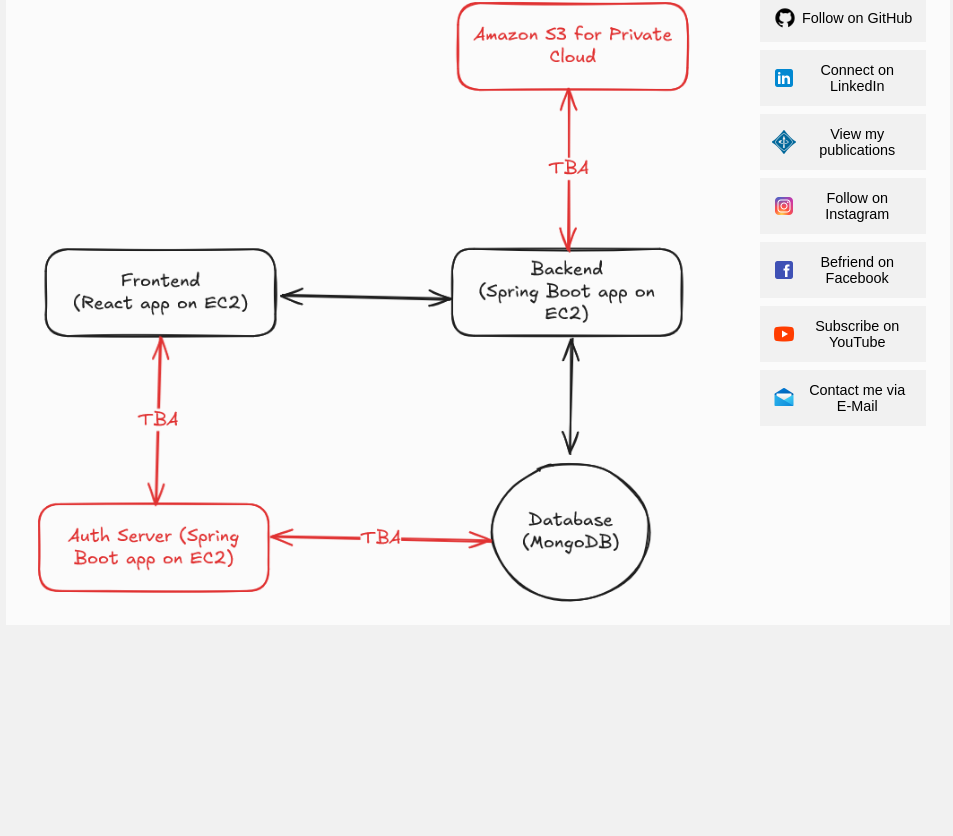
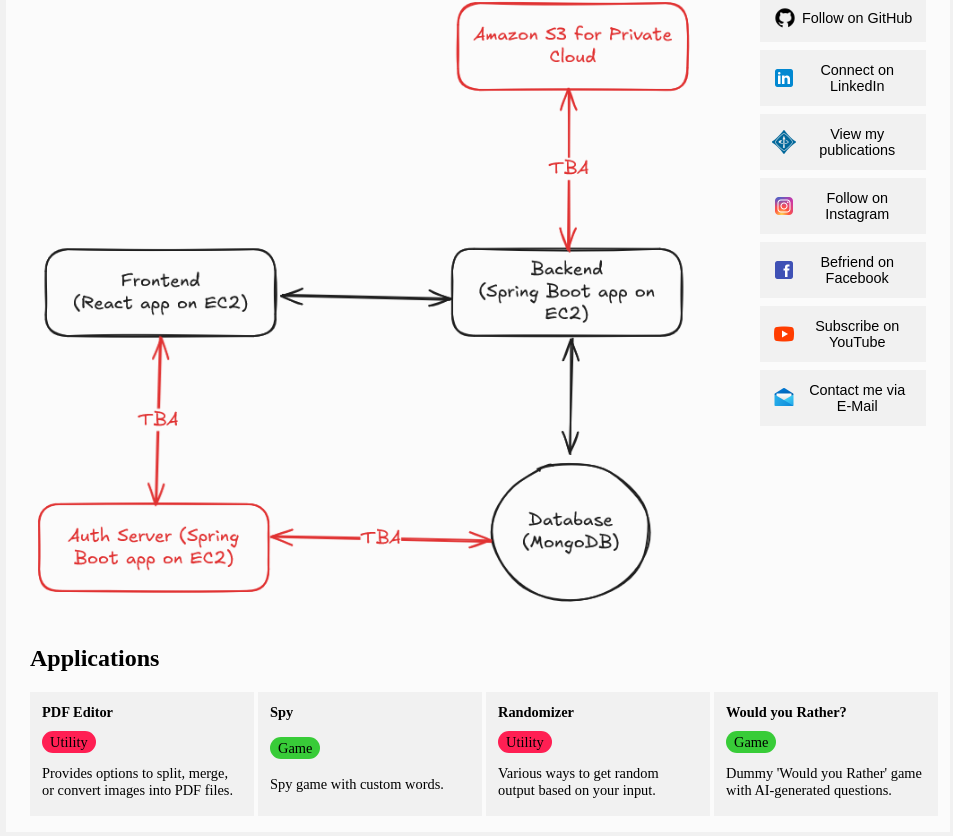
Before and after one commit to mateasmario/bwxor, a React (Vite) app in the folder frontend/: page / in a window 1280 px wide. Shown: the part 445-1281 px from the top of the page, without its empty margins (162-1115 px from the left). Before the commit the page ends 1078 px from the top, so only its background shows below. Built offline with nearby package versions, Linux system fonts and the light colour scheme; a web font is replaced by a local one.

Commit message:
Modified index

```diff
--- a/frontend/src/assets/css/main.css
+++ b/frontend/src/assets/css/main.css
@@ -190,10 +190,6 @@
     color: black;
 }
 
-.menu a:hover {
-    text-decoration: none;
-}
-
 .menu-item:hover {
     background-color: #f5f5f5;
 }
@@ -249,7 +245,6 @@
     display: flex;
     align-items: center;
     gap: 0.3rem;
-    width: 100%;
     font-size: .9rem;
     justify-content: center;
 }
@@ -261,6 +256,10 @@
 
 .button-group-item a {
     text-decoration: none;
+}
+
+.button-full-width {
+    width: 100%;
 }
 
 .home-banner {
@@ -290,3 +289,52 @@
     align-items: center;
     justify-content: center;
 }
+
+.apps {
+    display: grid;
+    grid-template-columns: repeat(auto-fit, minmax(200px, 1fr));
+    gap: 1rem;
+}
+
+.apps a:hover {
+    text-decoration: none;
+}
+
+.app-button {
+    background-color: #f1f1f1;
+    border: 0px;
+    padding: .75rem;
+    display: flex;
+    flex-direction: column;
+    font-size: .9rem;
+    gap: .5rem;
+    min-width: 200px;
+    min-height: 100px;
+}
+
+.app-button-row {
+    flex: 1;
+    color: black;
+}
+
+.app-button:hover {
+    background-color: #f5f5f5;
+    cursor: pointer;
+}
+
+.app-button-title {
+    font-weight: bold;
+}
+
+.app-button-category {
+    padding: .2rem .5rem;
+    border-radius: 20px;
+}
+
+.app-button-category-game {
+    background-color: #38cc38;
+}
+
+.app-button-category-utility {
+    background-color: #ff1f53;
+}
--- a/frontend/src/components/Home.tsx
+++ b/frontend/src/components/Home.tsx
@@ -7,6 +7,34 @@
 import youtube from "../assets/img/social/youtube.png"
 import mail from "../assets/img/social/mail.png"
 import {Link} from "react-router-dom";
+import AppBox from "./app/AppBox.tsx";
+
+const applications = [
+    {
+        "title": "PDF Editor",
+        "description": "Provides options to split, merge, or convert images into PDF files.",
+        "url": "/apps/pdf",
+        "category": "Utility"
+    },
+    {
+        "title": "Spy",
+        "description": "Spy game with custom words.",
+        "url": "/apps/spy",
+        "category": "Game"
+    },
+    {
+        "title": "Randomizer",
+        "description": "Various ways to get random output based on your input.",
+        "url": "/apps/randomizer",
+        "category": "Utility",
+    },
+    {
+        "title": "Would you Rather?",
+        "description": "Dummy 'Would you Rather' game with AI-generated questions.",
+        "url": "/apps/wouldyourather",
+        "category": "Game"
+    }
+]
 
 function Home() {
     return (
@@ -26,12 +54,12 @@
                         <div className="button-group button-group-banner">
                             <div className="button-group-item">
                                 <Link to="/projects">
-                                    <button className="button">View my personal projects</button>
+                                    <button className="button button-full-width">View my personal projects</button>
                                 </Link>
                             </div>
                             <div className="button-group-item">
                                 <Link to="/docu">
-                                    <button className="button">See my technical blog posts</button>
+                                    <button className="button button-full-width">See my technical blog posts</button>
                                 </Link>
 
                             </div>
@@ -50,7 +78,7 @@
                         <div className="button-group button-group-social">
                             <div className="button-group-item">
                                 <a href="https://github.com/mateasmario/">
-                                    <button className="button button-social"><img src={github} width="24" height="24"/>
+                                    <button className="button button-full-width button-social"><img src={github} width="24" height="24"/>
                                         <span
                                             className="hidden-for-mobile">Follow on GitHub</span>
                                     </button>
@@ -58,7 +86,7 @@
                             </div>
                             <div className="button-group-item">
                                 <a href="https://www.linkedin.com/in/mario-matea%C8%99-b31628209/">
-                                    <button className="button button-social"><img src={linkedin} width="24"
+                                    <button className="button button-full-width button-social"><img src={linkedin} width="24"
                                                                                   height="24"/><span
                                         className="hidden-for-mobile">Connect on LinkedIn</span>
                                     </button>
@@ -66,7 +94,7 @@
                             </div>
                             <div className="button-group-item">
                                 <a href="https://ieeexplore.ieee.org/author/523355528908544">
-                                    <button className="button button-social"><img src={ieee} width="24"
+                                    <button className="button button-full-width button-social"><img src={ieee} width="24"
                                                                                   height="24"/><span
                                         className="hidden-for-mobile">View my publications</span>
                                     </button>
@@ -74,7 +102,7 @@
                             </div>
                             <div className="button-group-item">
                                 <a href="https://www.instagram.com/mario.mateas/">
-                                    <button className="button button-social"><img src={instagram} width="24"
+                                    <button className="button button-full-width button-social"><img src={instagram} width="24"
                                                                                   height="24"/><span
                                         className="hidden-for-mobile">Follow on Instagram</span>
                                     </button>
@@ -82,7 +110,7 @@
                             </div>
                             <div className="button-group-item">
                                 <a href="https://www.facebook.com/mateasmario">
-                                    <button className="button button-social"><img src={facebook} width="24"
+                                    <button className="button button-full-width button-social"><img src={facebook} width="24"
                                                                                   height="24"/><span
                                         className="hidden-for-mobile">Befriend on Facebook</span>
                                     </button>
@@ -90,7 +118,7 @@
                             </div>
                             <div className="button-group-item">
                                 <a href="https://www.youtube.com/@mmateas">
-                                    <button className="button button-social"><img src={youtube} width="24"
+                                    <button className="button button-full-width button-social"><img src={youtube} width="24"
                                                                                   height="24"/><span
                                         className="hidden-for-mobile">Subscribe on YouTube</span>
                                     </button>
@@ -98,13 +126,19 @@
                             </div>
                             <div className="button-group-item">
                                 <a href="mailto:mario@bwxor.com">
-                                    <button className="button button-social"><img src={mail} width="24"
+                                    <button className="button button-full-width button-social"><img src={mail} width="24"
                                                                                   height="24"/><span
                                         className="hidden-for-mobile">Contact me via E-Mail</span>
                                     </button>
                                 </a>
                             </div>
                         </div>
+                    </div>
+                </div>
+                <div>
+                    <h2>Applications</h2>
+                    <div className="apps">
+                        {applications.map((application) => <AppBox title={application.title} url={application.url} description={application.description} category={application.category} />)}
                     </div>
                 </div>
             </div>
--- /dev/null
+++ b/frontend/src/components/app/AppBox.tsx
@@ -0,0 +1,30 @@
+interface AppInfoProps {
+    title: string | undefined;
+    description: string | undefined;
+    url: string | undefined;
+    category: string | undefined;
+}
+
+function AppBox(props: AppInfoProps) {
+    return (
+        <>
+            <a href={props.url}>
+                <div className="app-button">
+                    <div className="app-button-row app-button-title">
+                        {props.title}
+                    </div>
+                    <div className="app-button-row">
+                        <span className={"app-button-category app-button-category-" + props.category?.toLowerCase()}>
+                            {props.category}
+                        </span>
+                    </div>
+                    <div className="app-button-row">
+                        {props.description}
+                    </div>
+                </div>
+            </a>
+        </>
+    );
+}
+
+export default AppBox;
```
